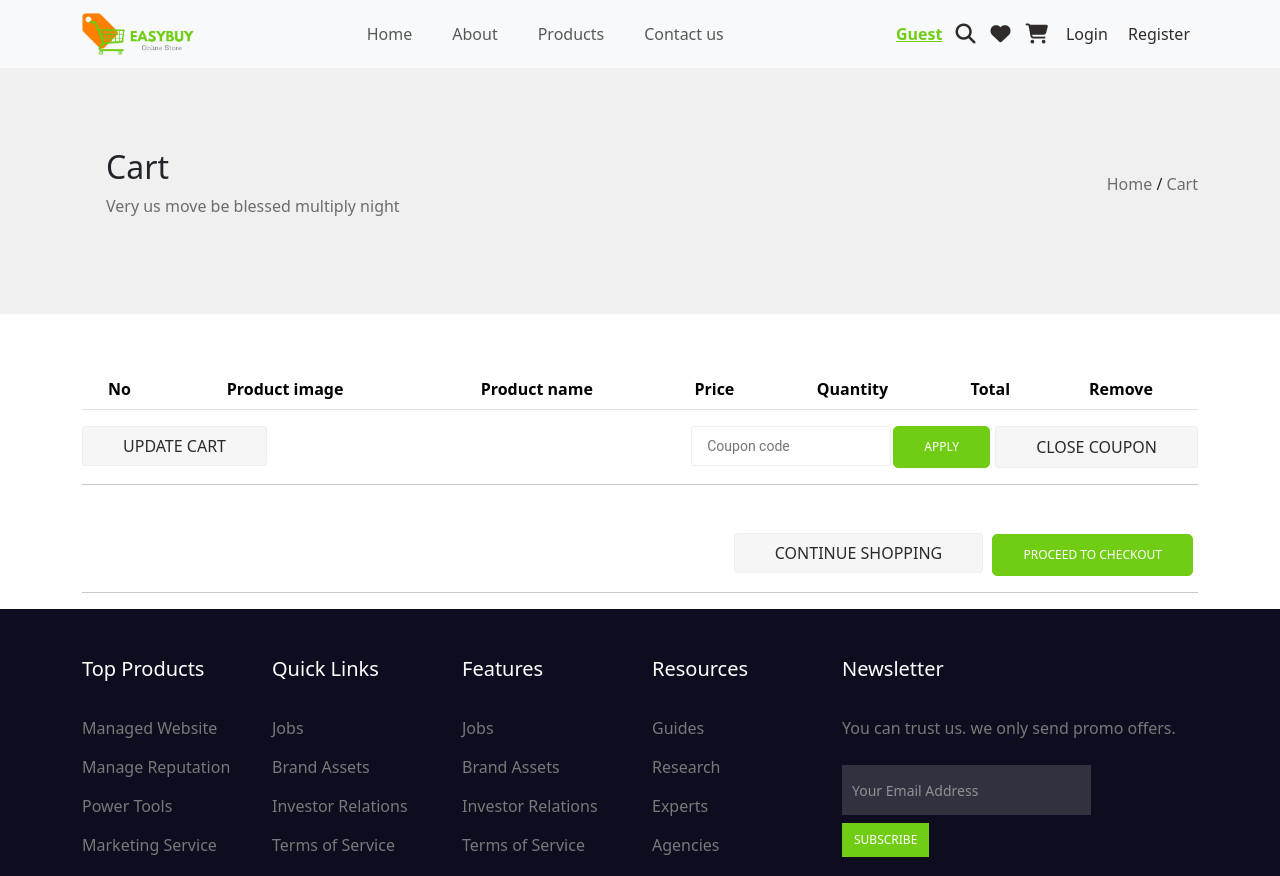
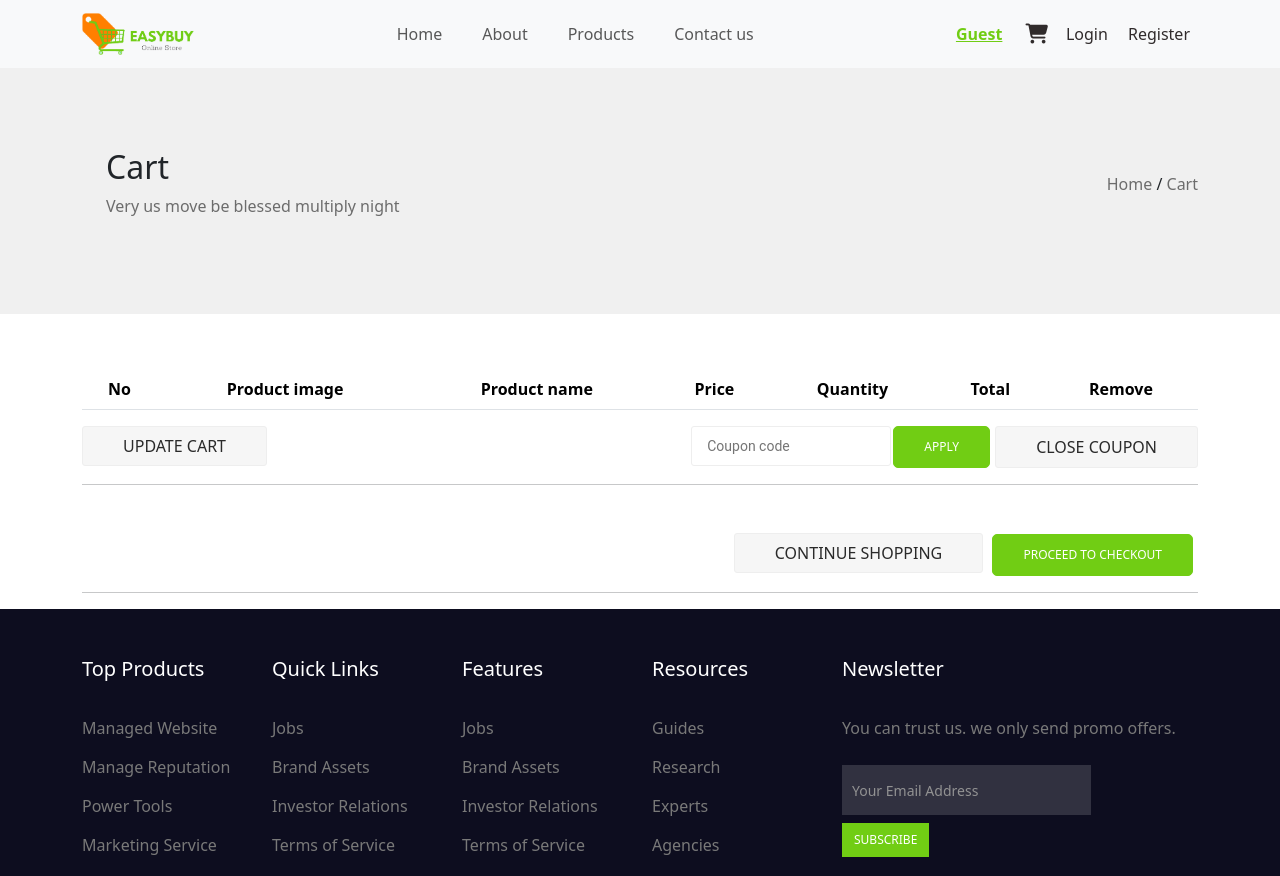
Before and after one commit to WilliamGeorge1997/JavaScriptFinalProject, a plain HTML site: page cart.html in a window 1280 px wide. Shown: the top 876 px of the page. Drawn offline with Linux system fonts and the light colour scheme.

Commit message:
Edit navbar

```diff
--- a/cart.html
+++ b/cart.html
@@ -39,7 +39,7 @@
       <div class="icons d-flex">
         <li class="username me-2" id="homeUsername" data-index="">
         </li>
-        <li class="nav-item dropdown">
+        <li class="nav-item dropdown d-none">
           <a class="search" href="#" role="button" data-bs-toggle="dropdown" aria-expanded="false">
             <i class="fa-solid fa-magnifying-glass fa-lg"></i>
           </a>
@@ -49,7 +49,7 @@
             </form>
           </ul>
         </li>
-        <li class="wishlist" id="wishlist">
+        <li class="wishlist d-none" id="wishlist">
           <a ><i class="fa-solid fa-heart fa-lg"></i></a>
         </li>
         <li class="cart" id="cart">
```
Also changed, not shown: index.html (+2 -2 lines).
